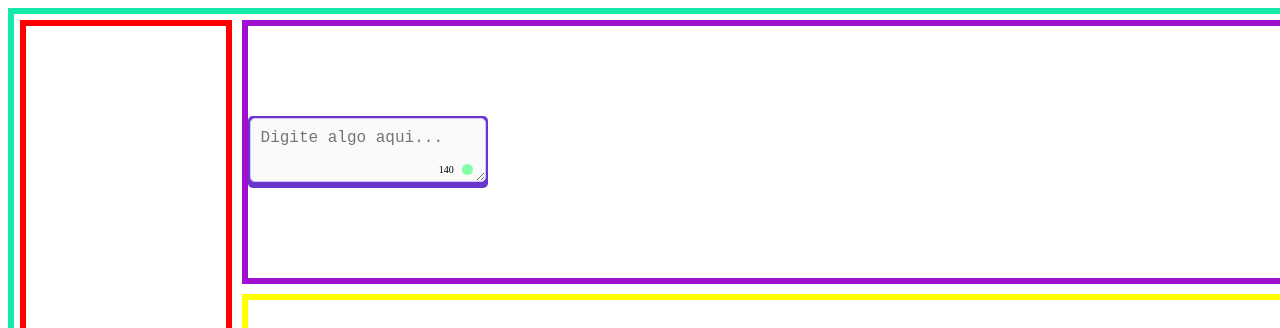
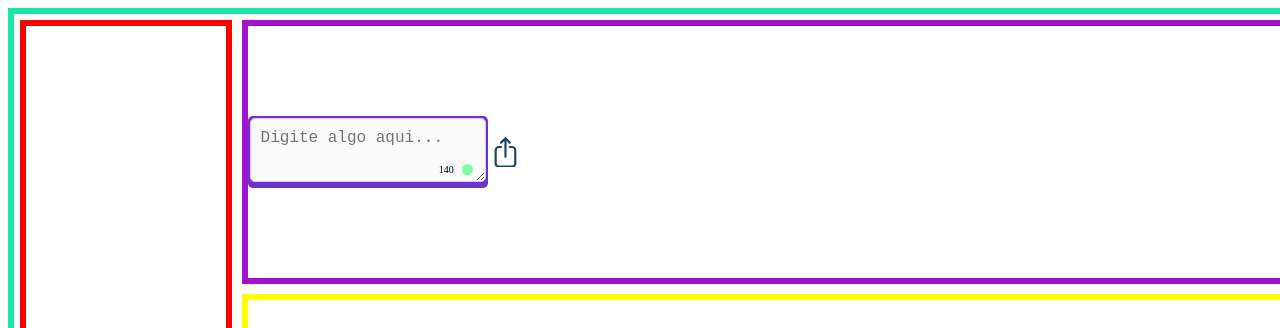
Before and after one commit to devhatt/octopost, a React (Create React App) app: page / in a window 1280 px wide. Shown: the top 328 px of the page. Built offline with nearby package versions, Linux system fonts and the light colour scheme; the HTML template or start-up script is replaced by a standard one.

Commit message:
fix: fixing bugs
fixing more bugs

```diff
--- a/src/components/InputImage/InputImage.module.scss
+++ b/src/components/InputImage/InputImage.module.scss
@@ -10,11 +10,12 @@
   }
 
   .icon {
-    width: 24px;
-    height: 24px;
+    width: 2rem;
+    height: 2rem;
 
     cursor: pointer;
-  }
+}
+
 }
 
 img {
@@ -25,3 +26,11 @@ img {
 .hiden {
   display: none;
 }
+
+.imageInputed {
+  display: flex;
+ direction: row;
+
+align-items: center;
+justify-content: center;
+}
--- a/src/components/InputImage/InputImage.tsx
+++ b/src/components/InputImage/InputImage.tsx
@@ -26,15 +26,15 @@ function InputImage() {
     <img src={URL.createObjectURL(imageSelected)} alt="Imagem" />
   );
 
-  const icon = (
+  const iconInputImage = (
     <svg
       role="img"
       xmlns="http://www.w3.org/2000/svg"
       fill="none"
-      viewBox="0 0 24 24"
+      viewBox="0 0 22 22"
       strokeWidth={1.5}
       stroke="currentColor"
-      className="w-6 h-6"
+      className={scss.icon}
     >
       <path
         strokeLinecap="round"
@@ -45,10 +45,10 @@ function InputImage() {
   );
 
   return (
-    <div>
+    <div className={scss.imageInputed}>
       <div className={scss.button}>
-        <div className={scss.icon} onClick={handleImageIconClick}>
-          {icon}
+        <div className={scss.iconInputImage} onClick={handleImageIconClick}>
+          {iconInputImage}
         </div>
         <input
           role="imageInput"
@@ -58,7 +58,7 @@ function InputImage() {
           onChange={handleFileChange}
         />
       </div>
-      {imageElement}
+      <div> {imageElement}</div>
     </div>
   );
 }
--- a/src/pages/home/home.module.scss
+++ b/src/pages/home/home.module.scss
@@ -61,6 +61,15 @@
   grid-area: input;
 
   border: 0.4rem solid rgb(159, 16, 207);
+
+  .imageInput {
+    display: flex;
+    flex-direction: column;
+
+    align-items: center;
+    justify-content: center;
+
+  }
 }
 
 .gridTabs {
--- a/src/pages/home/home.tsx
+++ b/src/pages/home/home.tsx
@@ -1,4 +1,5 @@
 import ComposerEditor from '~components/ComposerEditor/ComposerEditor';
+import InputImage from '~components/InputImage/InputImage';
 
 import scss from './home.module.scss';
 
@@ -9,7 +10,11 @@ const Home = () => {
         <div className={scss.gridSwitches} />
         <div className={scss.gridInput}>
           <ComposerEditor />
+          <div className={scss.imageInput}>
+            <InputImage />
+          </div>
         </div>
+
         <div className={scss.gridTabs} />
       </div>
     </div>
```
Also changed, not shown: 1 other file (tests, documents, lock files or other folders).
